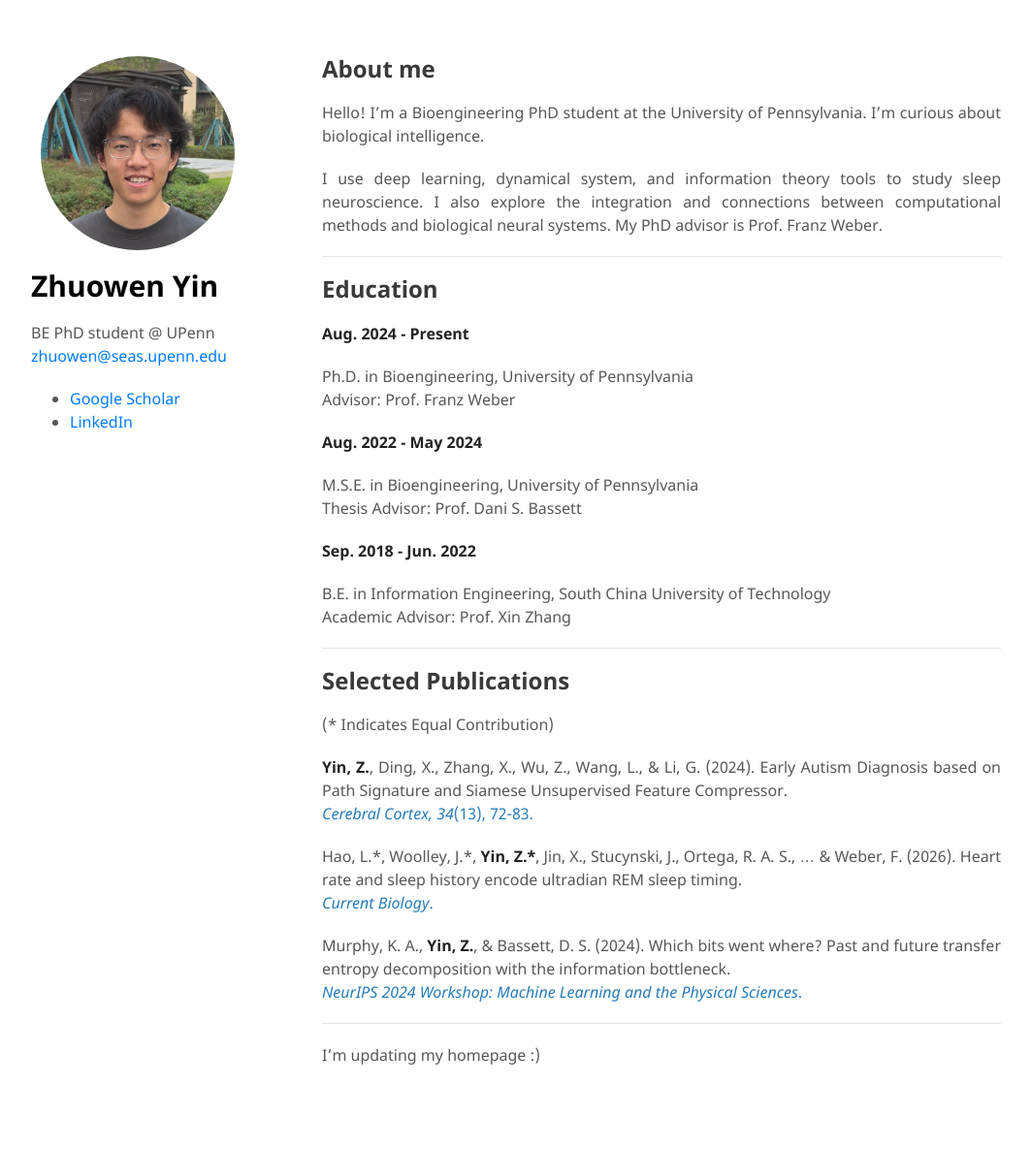
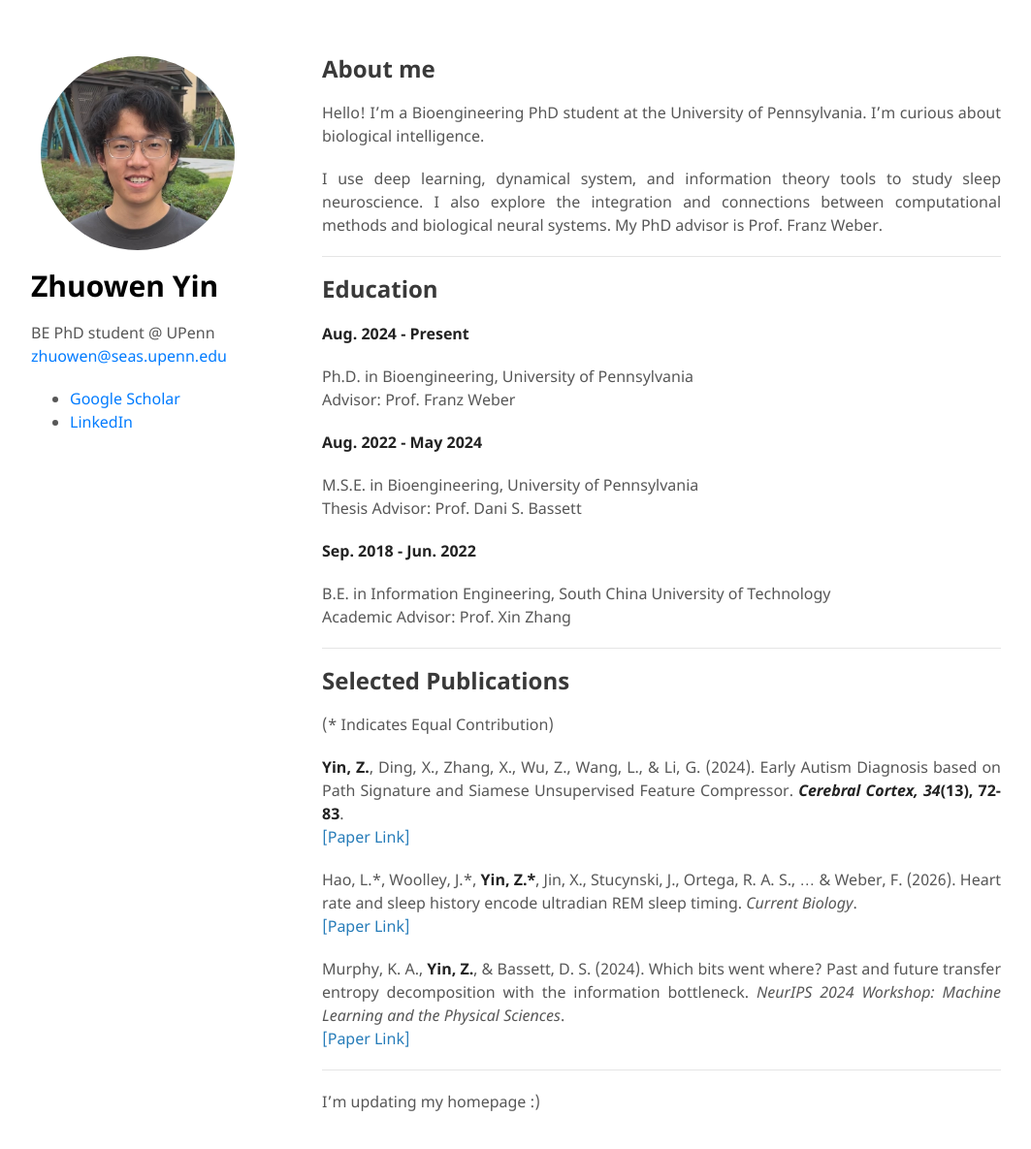
Before and after one commit to zhuowenyin/zhuowenyin.github.io, a Jekyll site: the page built from index.md, in a window 1280 px wide and 1218 px high. Shown: the top 1185 px of the window at 97% size, without its empty margins (108-1171 px from the left). Built offline with Jekyll 4.4.1, drawn with Linux system fonts in a browser that asks for light colours.

Commit message:
Updated style

```diff
--- a/index.md
+++ b/index.md
@@ -34,14 +34,14 @@
 ## Selected Publications
 (\* Indicates Equal Contribution)
 
-**Yin, Z.**, Ding, X., Zhang, X., Wu, Z., Wang, L., & Li, G. (2024). Early Autism Diagnosis based on Path Signature and Siamese Unsupervised Feature Compressor.
-[*Cerebral Cortex, 34*(13), 72-83.](https://academic.oup.com/cercor/article/34/13/72/7661143)
+**Yin, Z.**, Ding, X., Zhang, X., Wu, Z., Wang, L., & Li, G. (2024). Early Autism Diagnosis based on Path Signature and Siamese Unsupervised Feature Compressor. ***Cerebral Cortex, 34*(13), 72-83**.
+[[Paper Link]](https://academic.oup.com/cercor/article/34/13/72/7661143)
 
-Hao, L.\*, Woolley, J.\*, **Yin, Z.\***, Jin, X., Stucynski, J., Ortega, R. A. S., ... & Weber, F. (2026). Heart rate and sleep history encode ultradian REM sleep timing.
-[*Current Biology*.](https://www.cell.com/current-biology/fulltext/S0960-9822(26)00167-3)
+Hao, L.\*, Woolley, J.\*, **Yin, Z.\***, Jin, X., Stucynski, J., Ortega, R. A. S., ... & Weber, F. (2026). Heart rate and sleep history encode ultradian REM sleep timing. *Current Biology*.
+[[Paper Link]](https://www.cell.com/current-biology/fulltext/S0960-9822(26)00167-3)
 
-Murphy, K. A., **Yin, Z.**, & Bassett, D. S. (2024). Which bits went where? Past and future transfer entropy decomposition with the information bottleneck.
-[*NeurIPS 2024 Workshop: Machine Learning and the Physical Sciences*.](https://neurips.cc/virtual/2024/100060)
+Murphy, K. A., **Yin, Z.**, & Bassett, D. S. (2024). Which bits went where? Past and future transfer entropy decomposition with the information bottleneck. *NeurIPS 2024 Workshop: Machine Learning and the Physical Sciences*.
+[[Paper Link]](https://neurips.cc/virtual/2024/100060)
 
 ---
 
```
